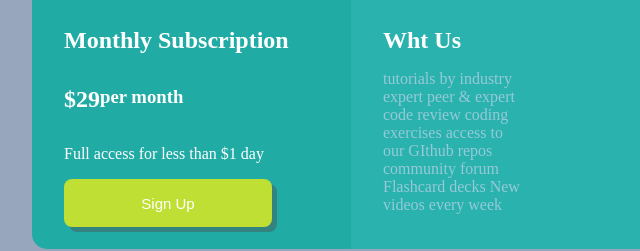
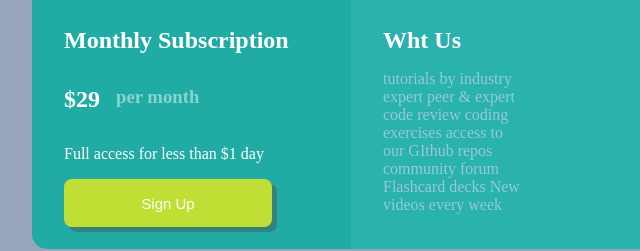
Before and after one commit to kamiya-nakami/single-price-grid-component-master, a plain HTML site: page index.html in a window 1280 px wide. Shown: the part 406-657 px from the top of the page, 289-929 px from the left. Drawn offline with Linux system fonts and the light colour scheme.

Commit message:
Update style.css

```diff
--- a/style.css
+++ b/style.css
@@ -55,7 +55,7 @@ footer {
     padding: 1rem 0;
 }
 
-.money h4 {
+.money h3 {
     color: hsla(0, 0%, 100%, 0.473);
     padding: 1rem 1rem;
 }
```
